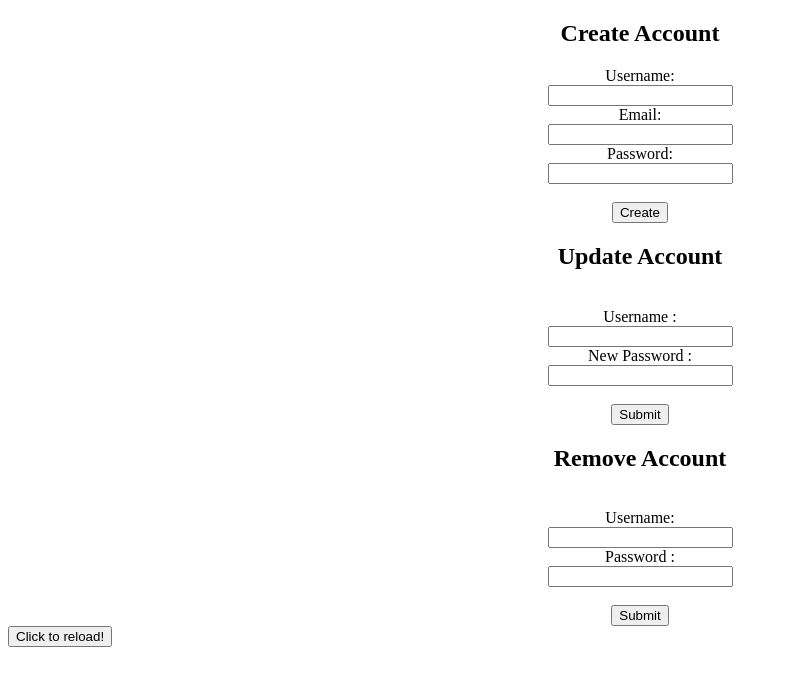
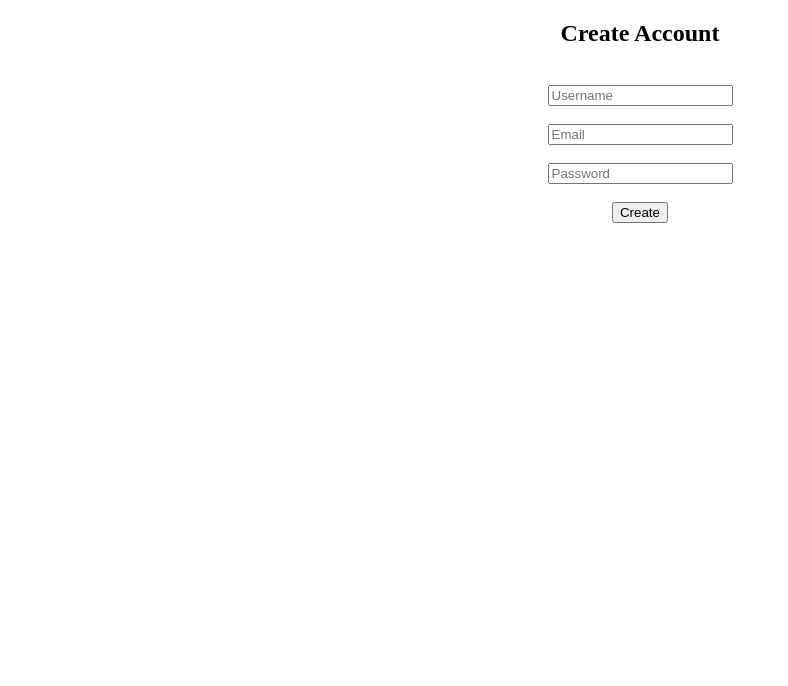
Before and after one commit to driving-school-project/diveing-school, a React app: page / in a window 1280 px wide. Both pictures are taken after a click on the button "ADMIN". Shown: the top 686 px of the page, without its empty margins (0-788 px from the left). Built offline with nearby package versions, Linux system fonts and the light colour scheme; the HTML template or start-up script is replaced by a standard one.

Commit message:
oussama link the component and style css

```diff
--- a/react-client/src/components/Admin.jsx
+++ b/react-client/src/components/Admin.jsx
@@ -10,7 +10,9 @@ class Admin extends React.Component {
       email: "",
       password: "",
       users: [],
+      case: "false"
     };
+    this.changeCase= this.changeCase.bind(this);
   }
 
   handleChange(e) {
@@ -90,60 +92,75 @@ class Admin extends React.Component {
     $("#removepassword").val("");
   }
 
+  changeCase(){
+
+    this.setState({case:"true"})
+  }
+
   render() {
     const { username, email, password } = this.state;
+    if(this.state.case === "false"){
     return (
-      <div>
+      <div className="bd">
         <center>
-          <h2>Create Account</h2>
+          <h2 className="title">Create Account</h2>
           <form onSubmit={this.handleSubmit.bind(this)}>
-            Username: <br></br>
+             <br></br>
             <input
               type="text"
               id="username"
+              placeholder="Username"
               onChange={this.handleChange.bind(this)}
             />
-            <br></br> Email: <br></br>
+            <br></br>  <br></br>
             <input
               type="text"
               id="email"
+              placeholder="Email"
               onChange={this.handleChange.bind(this)}
             />
-            <br></br> Password: <br></br>
+            <br></br>  <br></br>
             <input
               type="password"
               id="password"
+              placeholder="Password"
               onChange={this.handleChange.bind(this)}
             />
             <br></br> <br></br>
-            <input type="submit" value="Create" />
+            <input  type="submit" value="Create" onClick={this.changeCase}/>
           </form>
-          <h2>Update Account</h2>
-          <br></br> Username : <br></br>
-          <input type="text" id="updateUser" />
-          <br></br> New Password : <br></br>{" "}
-          <input type="password" id="updateUserPassword" />
+        </center>
+      </div>
+      )
+      }else if(this.state.case === "true"){
+        return (
+        <div className="bd">
+          <center>
+          <h2 className="title">Update Account</h2>
+          <br></br>  <br></br>
+          <input type="text" id="updateUser" placeholder="Username"/>
+          <br></br>  <br></br>{" "}
+          <input type="password" id="updateUserPassword" placeholder="New Password"/>
           <br></br>
           <br></br>
           <input type="submit" onClick={this.UpdateUser.bind(this)} /> <br></br>
-          <h2>Remove Account</h2>
-          <br></br> Username: <br></br>
-          <input type="text" id="removeUser" />
-          <br></br> Password : <br></br>{" "}
-          <input type="password" id="removepassword" />
+          <h2 className="title">Remove Account</h2>
+          <br></br>  <br></br>
+          <input type="text" id="removeUser" placeholder="Username"/>
+          <br></br>  <br></br>{" "}
+          <input type="password" id="removepassword" placeholder="Password"/>
           <br></br>
           <br></br>
           <input type="submit" onClick={this.RemoveUser.bind(this)} /> <br></br>
         </center>
         <div>
-          <button onClick={() => window.location.reload(false)}>
+          <button className="btn" onClick={() => window.location.reload(false)} >
             Click to reload!
           </button>
         </div>
       </div>
-    );
-  }
-
-
+        );
+      }
+    }
 }
 export default Admin;
--- a/react-client/src/components/Result.jsx
+++ b/react-client/src/components/Result.jsx
@@ -1,21 +1,37 @@
 import React from 'react';
+import Student from './Student.jsx';
+import Test from './Test.jsx';
 
 class Result  extends React.Component {
     constructor(props) {
         super(props);
-        this.state = {  }
+        this.state = {
+            back: ''
+         }
+         this.changePage= this.changePage.bind(this)
+    }
+    changePage(e) {
+        this.setState({back: e.target.value})
     }
     render() {
+        if(this.state.back === ''){
         return (
             <div className="bd">
-                <h1>Result</h1>
+                <center>
+                <h1 className="title">Result</h1>
                 <p>Name: </p>
                 <p>Id card number:</p>
                 <p>Result:</p>
-                <button>Try again</button>
-                <button>EXIT</button>
+                <button className="btn" value="test" onClick={this.changePage}>Try again</button>
+                <button className="btn" value="student" onClick={this.changePage}>EXIT</button>
+                </center>
             </div>
          );
+        }else if(this.state.back === 'test'){
+            return <Test/>
+        }else if(this.state.back === 'student'){
+            return <Student/>
+        }
     }
 }
 
--- a/react-client/src/components/Student.jsx
+++ b/react-client/src/components/Student.jsx
@@ -19,12 +19,10 @@ class Student extends React.Component {
     return (
        <div className="bd">
          <center>
-    <h1>TEST N°1</h1>
-        Enter Your Full Name:{" "}
-        <input  /><br></br><br></br>
-        Enter Your ID CARD Number:{" "}
-        <input  /><br></br><br></br>
-        <button value="true" onClick={this.changeToTest}>START THE TEST</button>
+    <h1 className="title">TEST N°1</h1>
+        <input type="text" placeholder="Enter Your Full Name:" /><br></br><br></br>
+        <input type="text" placeholder="Enter Your ID CARD Number:"/><br></br><br></br>
+        <button className="btn" value="true" onClick={this.changeToTest}>START THE TEST</button>
         </center>
   </div>
      );
--- a/react-client/src/components/Test.jsx
+++ b/react-client/src/components/Test.jsx
@@ -20,16 +20,16 @@ class Test extends React.Component {
         return (
             <div className='bd'>
                 <center>
-            <h4>Q N°1</h4>
+            <h4 className='title'>Q N°1</h4>
             <img src="img/img1.jpg" alt="image"/><br></br><br></br><br></br>
             <span>Q:....</span><br></br><br></br><br></br>
             <input type="checkbox"/>answer1<br></br><br></br><br></br>
             <input type="checkbox"/>answer2<br></br><br></br><br></br>
             <input type="checkbox"/>answer2<br></br><br></br><br></br>
-            <button value="true" onClick={this.changeToNext} >NEXT</button>
+            <button className="btn" value="true" onClick={this.changeToNext} >NEXT</button>
             </center>
             </div>
-          );
+          )
         }else if(this.state.next === "true"){
             return <Result/>
         }
```
Also changed, not shown: 4 other files (tests, documents, lock files or other folders).
